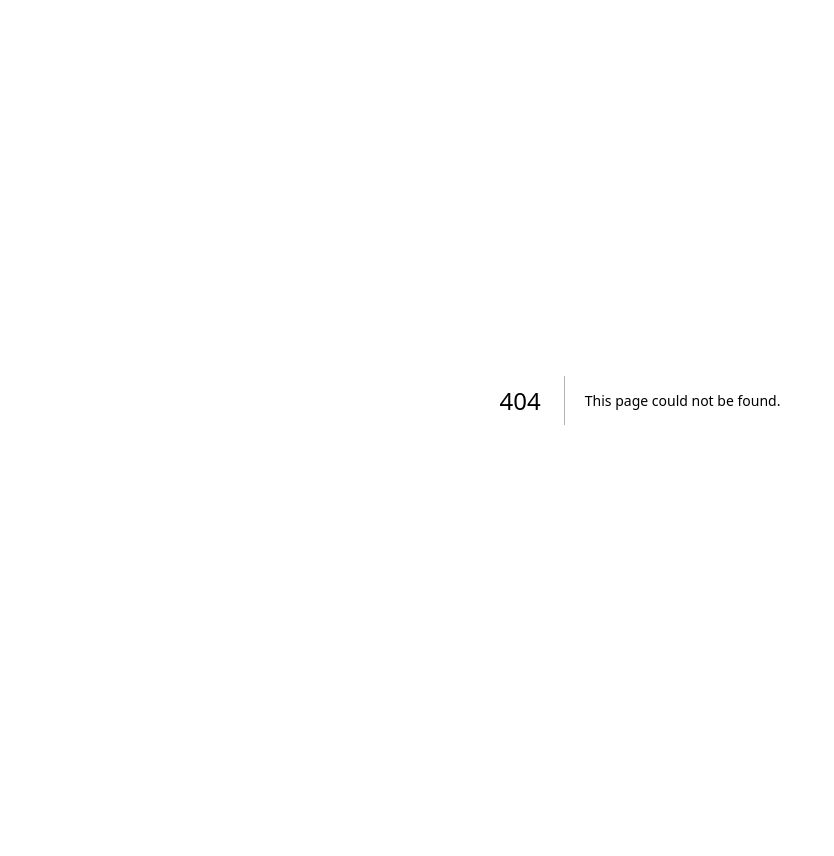
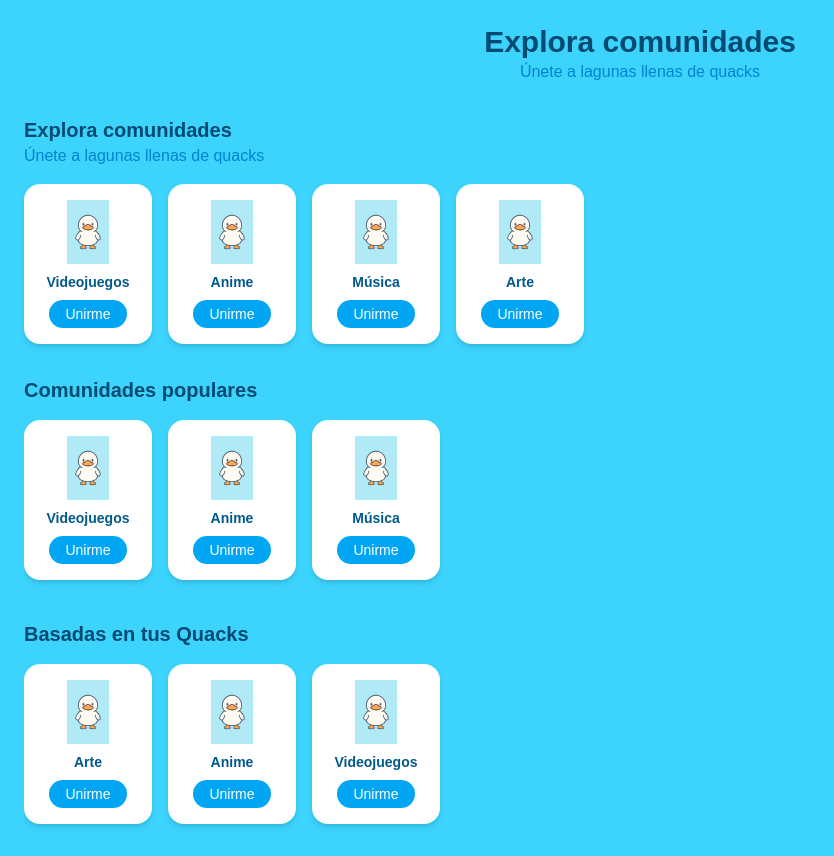
Before and after one commit to DuckHappy/quackly-frontend, a Next.js app: page /community in a window 1280 px wide. Before the commit this address had no page. Shown: the whole page, without its empty margins (0-834 px from the left). Before the commit the page ends 800 px from the top, so only its background shows below. Built offline with nearby package versions, Linux system fonts and the light colour scheme.

Commit message:
feat(/app/community): Community page and mock community data were created

```diff
--- /dev/null
+++ b/src/app/community/components/CategoryCard.tsx
@@ -0,0 +1,33 @@
+import Image from "next/image";
+
+interface CategoryCardProps {
+  name: string;
+  image?: string;
+}
+
+export default function CategoryCard({ name, image }: CategoryCardProps) {
+  const fallbackImage = "/quack-default-profile.svg";
+
+  const displayImage = image && image.trim() !== "" ? image : fallbackImage;
+
+  return (
+    <div className="bg-white rounded-2xl shadow-md p-4 flex flex-col items-center w-32">
+      <div className="w-16 h-16 mb-2 relative">
+        <Image
+          src={displayImage}
+          alt={name}
+          fill
+          className="object-contain"
+          sizes="64px"
+          priority={displayImage === fallbackImage} // prioriza precargar el default
+        />
+      </div>
+
+      <h3 className="text-sm font-semibold text-sky-800 text-center">{name}</h3>
+
+      <button className="mt-2 bg-sky-500 text-white text-sm rounded-full px-4 py-1 hover:bg-sky-600 transition">
+        Unirme
+      </button>
+    </div>
+  );
+}
--- /dev/null
+++ b/src/app/community/components/CategoryGrid.tsx
@@ -0,0 +1,22 @@
+import SectionTitle from "./SectionTitle";
+import CategoryCard from "./CategoryCard";
+
+interface CategoryGridProps {
+  title: string;
+  subtitle?: string;
+  items: { name: string; image: string }[];
+}
+
+export default function CategoryGrid({ title, subtitle, items }: CategoryGridProps) {
+  return (
+    <section>
+      <SectionTitle title={title} subtitle={subtitle} />
+
+      <div className="flex flex-wrap gap-4">
+        {items.map((item) => (
+          <CategoryCard key={item.name} name={item.name} image={item.image} />
+        ))}
+      </div>
+    </section>
+  );
+}
--- /dev/null
+++ b/src/app/community/components/CommunityHeader.tsx
@@ -0,0 +1,8 @@
+export default function CommunityHeader() {
+  return (
+    <header className="text-center">
+      <h1 className="text-3xl font-bold text-sky-900">Explora comunidades</h1>
+      <p className="text-sky-600">Únete a lagunas llenas de quacks</p>
+    </header>
+  );
+}
--- /dev/null
+++ b/src/app/community/components/PopularCommunities.tsx
@@ -0,0 +1,20 @@
+import SectionTitle from "./SectionTitle";
+import CategoryCard from "./CategoryCard";
+
+interface Props {
+  title: string;
+  items: { name: string; image: string }[];
+}
+
+export default function PopularCommunities({ title, items }: Props) {
+  return (
+    <section>
+      <SectionTitle title={title} />
+      <div className="flex gap-4 overflow-x-auto pb-2">
+        {items.map((item) => (
+          <CategoryCard key={item.name} name={item.name} image={item.image} />
+        ))}
+      </div>
+    </section>
+  );
+}
--- /dev/null
+++ b/src/app/community/components/RecommendedCommunities.tsx
@@ -0,0 +1,20 @@
+import SectionTitle from "./SectionTitle";
+import CategoryCard from "./CategoryCard";
+
+interface Props {
+  title: string;
+  items: { name: string; image: string }[];
+}
+
+export default function PopularCommunities({ title, items }: Props) {
+  return (
+    <section>
+      <SectionTitle title={title} />
+      <div className="flex gap-4 overflow-x-auto pb-2">
+        {items.map((item) => (
+          <CategoryCard key={item.name} name={item.name} image={item.image} />
+        ))}
+      </div>
+    </section>
+  );
+}
--- /dev/null
+++ b/src/app/community/components/SectionTitle.tsx
@@ -0,0 +1,14 @@
+interface SectionTitleProps {
+  title: string;
+  subtitle?: string;
+  className?: string;
+}
+
+export default function SectionTitle({ title, subtitle, className }: SectionTitleProps) {
+  return (
+    <div className={`mb-4 ${className || ""}`}>
+      <h2 className="text-xl font-bold text-sky-900">{title}</h2>
+      {subtitle && <p className="text-sky-600">{subtitle}</p>}
+    </div>
+  );
+}
--- /dev/null
+++ b/src/app/community/data/communities.ts
@@ -0,0 +1,18 @@
+export const mainCategories = [
+  { name: "Videojuegos", image: "/quack-default-profile.svg" },
+  { name: "Anime", image: "/quack-default-profile.svg" },
+  { name: "Música", image: "/quack-default-profile.svg" },
+  { name: "Arte", image: "/quack-default-profile.svg" },
+];
+
+export const popularCommunities = [
+  { name: "Videojuegos", image: "/quack-default-profile.svg" },
+  { name: "Anime", image: "/quack-default-profile.svg" },
+  { name: "Música", image: "/quack-default-profile.svg" },
+];
+
+export const recommendedCommunities = [
+  { name: "Arte", image: "/quack-default-profile.svg" },
+  { name: "Anime", image: "/quack-default-profile.svg" },
+  { name: "Videojuegos", image: "/quack-default-profile.svg" },
+];
--- /dev/null
+++ b/src/app/community/page.tsx
@@ -0,0 +1,19 @@
+import CommunityHeader from "./components/CommunityHeader";
+import CategoryGrid from "./components/CategoryGrid";
+import PopularCommunities from "./components/PopularCommunities";
+import RecommendedCommunities from "./components/RecommendedCommunities";
+import { mainCategories, popularCommunities, recommendedCommunities } from "./data/communities";
+
+export default function CommunityPage() {
+  return (
+    <div className="min-h-screen bg--skyblue p-6 space-y-8">
+      <CommunityHeader />
+
+      <CategoryGrid title="Explora comunidades" subtitle="Únete a lagunas llenas de quacks" items={mainCategories} />
+
+      <PopularCommunities title="Comunidades populares" items={popularCommunities} />
+
+      <RecommendedCommunities title="Basadas en tus Quacks" items={recommendedCommunities} />
+    </div>
+  );
+}
```
